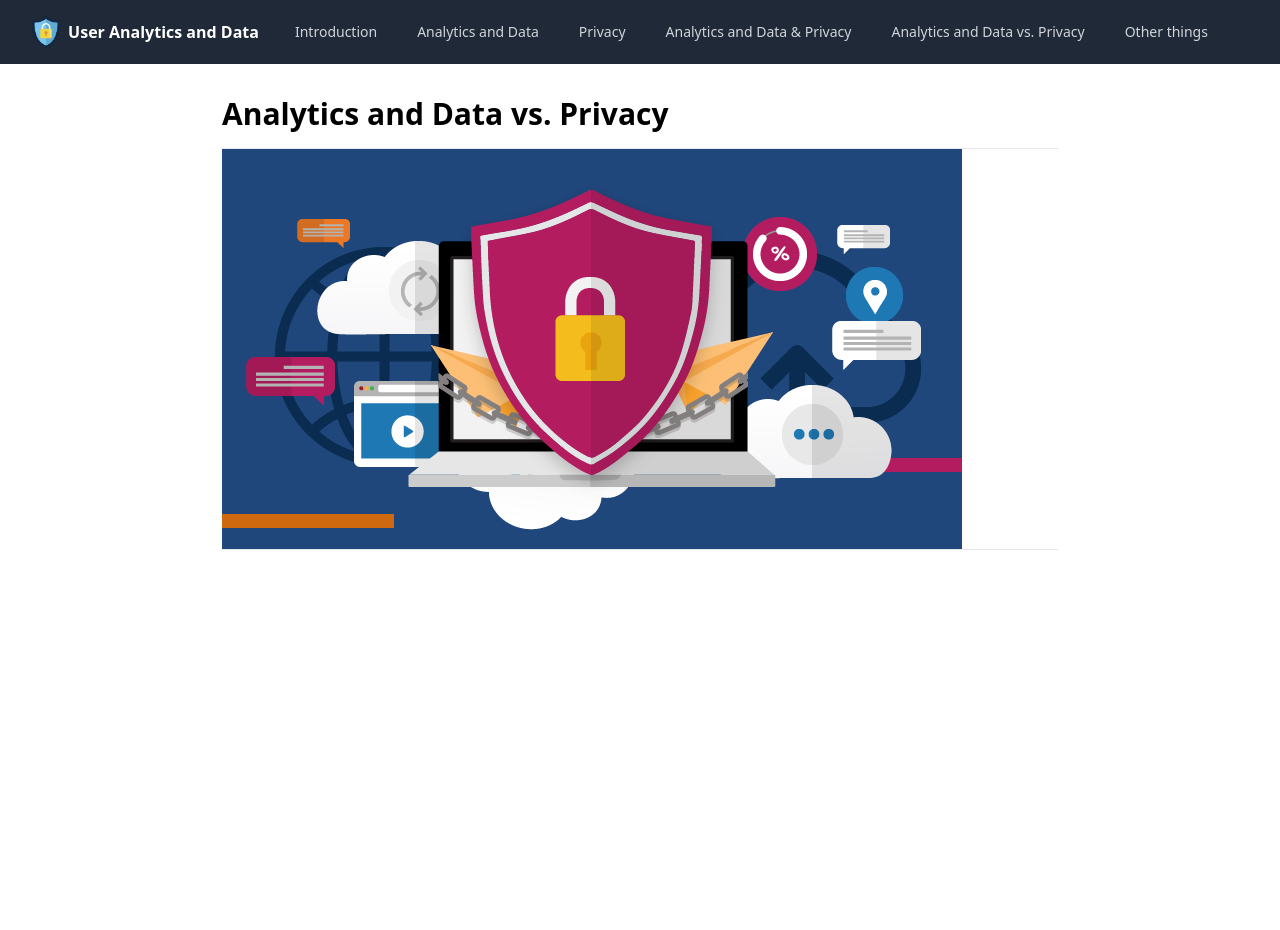
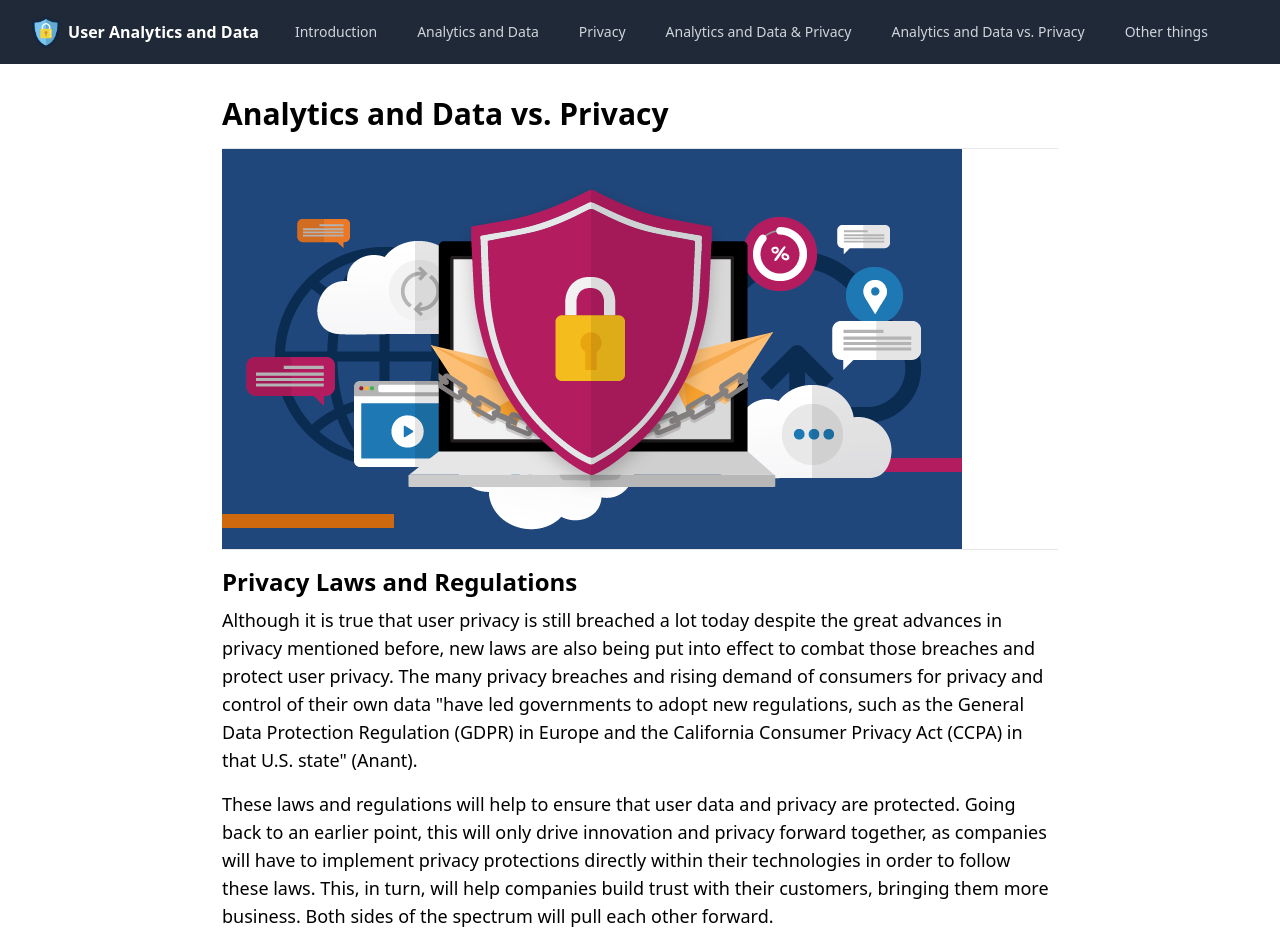
Before and after one commit to Den4200/analytics-and-privacy, a React (Create React App) app: page /analytics-vs-privacy in a window 1280 px wide. Before the commit the page ends 800 px from the top, so only its background shows below. Built offline with nearby package versions, Linux system fonts and the light colour scheme.

Commit message:
Add content to the analytics and data vs. privacy page.

```diff
--- a/src/pages/AnalyticsVsPrivacy/index.tsx
+++ b/src/pages/AnalyticsVsPrivacy/index.tsx
@@ -6,6 +6,25 @@ const AnalyticsVsPrivacy = () => (
     <hr />
     <img src={analyticsVsPrivacyImage} alt="" />
     <hr className="mb-4" />
+
+    <h2 className="text-2xl font-bold mb-2">Privacy Laws and Regulations</h2>
+    <p className="text-lg">
+      Although it is true that user privacy is still breached a lot today despite the great
+      advances in privacy mentioned before, new laws are also being put into effect to combat those
+      breaches and protect user privacy. The many privacy breaches and rising demand of consumers
+      for privacy and control of their own data "have led governments to adopt new regulations,
+      such as the General Data Protection Regulation (GDPR) in Europe and the California Consumer
+      Privacy Act (CCPA) in that U.S. state" (Anant).
+    </p>
+
+    <p className="text-lg mt-4 mb-8">
+      These laws and regulations will help to ensure that user data and privacy are protected.
+      Going back to an earlier point, this will only drive innovation and privacy forward together,
+      as companies will have to implement privacy protections directly within their technologies in
+      order to follow these laws. This, in turn, will help companies build trust with their
+      customers, bringing them more business. Both sides of the spectrum will pull each other
+      forward.
+    </p>
   </div>
 );
 
```
